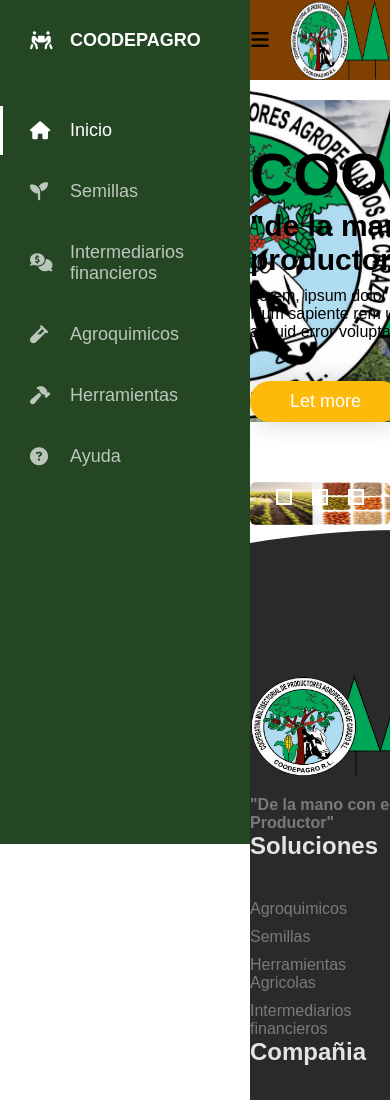
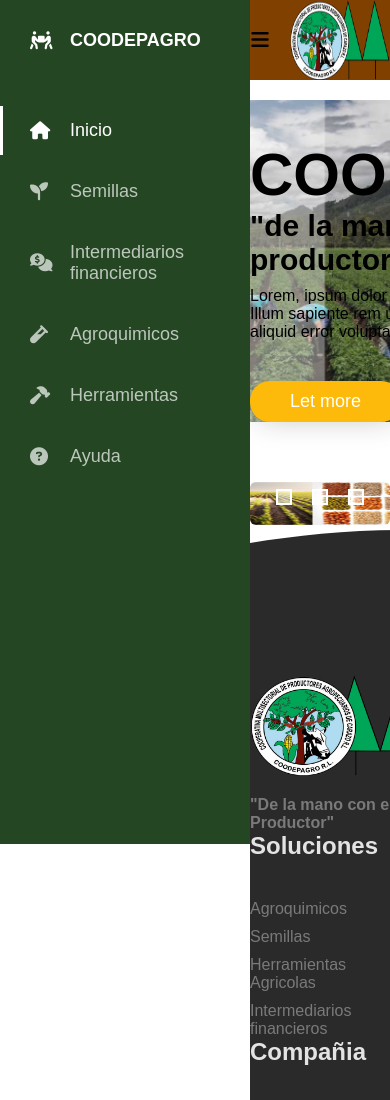
Before and after one commit to GabrielRdz15/Pagina_Dise-o_de_sistema, a plain HTML site: page index.html in a window 390 px wide. Shown: the top 1100 px of the page. Drawn offline with Linux system fonts and the light colour scheme.

Commit message:
responsive

```diff
--- a/Style.css
+++ b/Style.css
@@ -159,6 +159,19 @@ nav{
     100%{
         transform: translateY(10px);
     }
+}
+@media screen and (max-width: 920px){
+    .container__vector img{
+      width:  300px;
+    }
+
+}
+@media screen and (max-width: 760px){
+    .container__vector img{
+      transform: scale(0);
+      animation: none;
+    }
+
 }
 .icon__menu{
     width: 50px;
```
